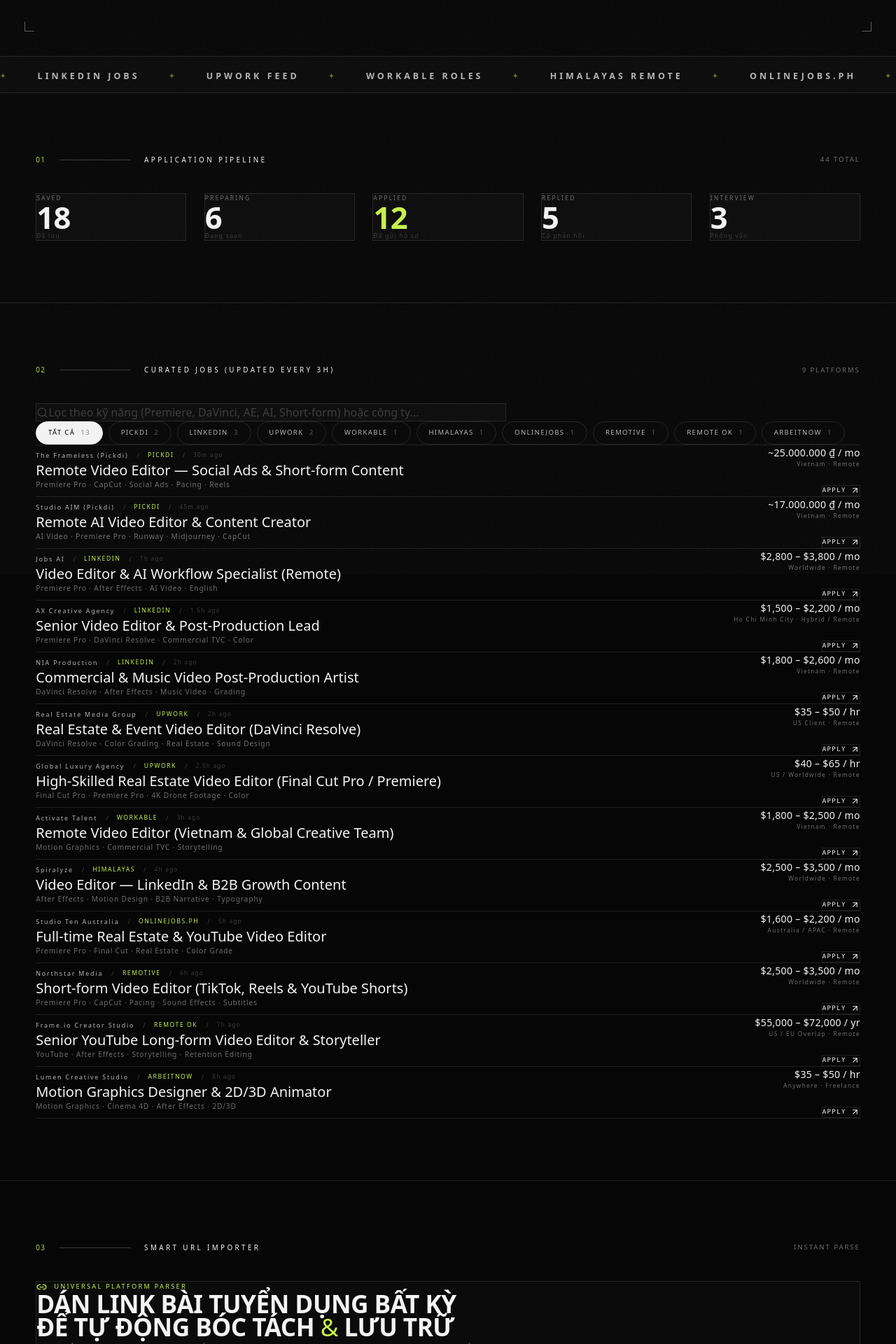
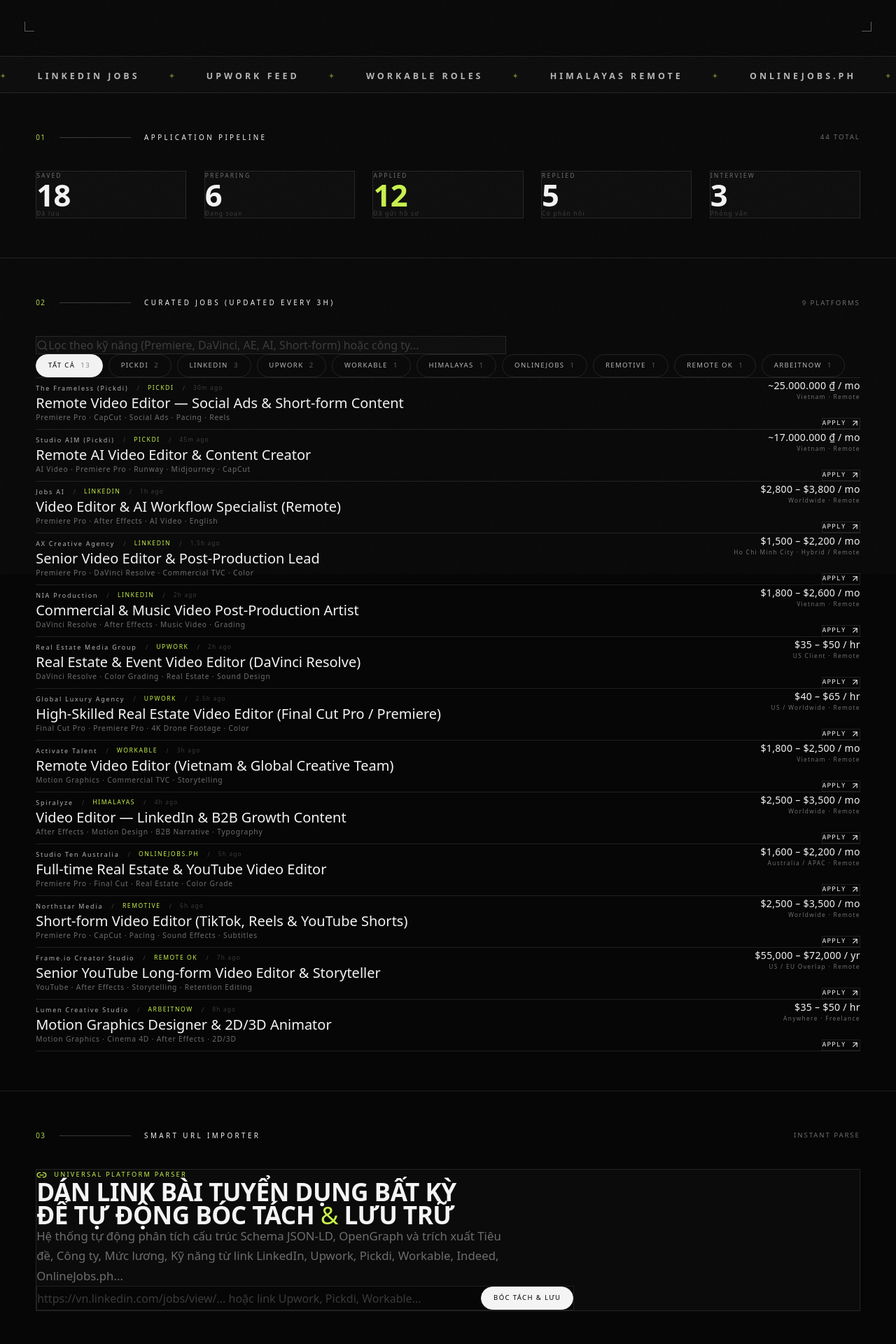
Before and after one commit to cngphm07/remote-jobs, a Next.js app: page / in a window 1280 px wide. Shown: the part 720-2640 px from the top of the page at 70% size. Built offline with nearby package versions, Linux system fonts and the light colour scheme; no server answers.

Commit message:
style: tighten section and panel padding

```diff
--- a/src/app/page.tsx
+++ b/src/app/page.tsx
@@ -119,7 +119,7 @@
       </div>
 
       {/* section 01: pipeline */}
-      <section id="pipeline" style={{ padding: "clamp(5rem, 11vh, 8.5rem) var(--pad)" }}>
+      <section id="pipeline" style={{ padding: "clamp(3.5rem, 7vh, 5.5rem) var(--pad)" }}>
         <div className="sec-head">
           <span className="sec-num mono">01</span>
           <span className="sec-rule" />
@@ -152,7 +152,7 @@
       </section>
 
       {/* section 02: curated jobs (Interactive Component) */}
-      <section id="jobs" style={{ padding: "clamp(5rem, 11vh, 8.5rem) var(--pad)", borderTop: "1px solid var(--line)" }}>
+      <section id="jobs" style={{ padding: "clamp(3.5rem, 7vh, 5.5rem) var(--pad)", borderTop: "1px solid var(--line)" }}>
         <div className="sec-head">
           <span className="sec-num mono">02</span>
           <span className="sec-rule" />
@@ -166,7 +166,7 @@
       </section>
 
       {/* section 03: quick URL import (Interactive Component) */}
-      <section id="import" style={{ padding: "clamp(5rem, 11vh, 8.5rem) var(--pad)", borderTop: "1px solid var(--line)" }}>
+      <section id="import" style={{ padding: "clamp(3.5rem, 7vh, 5.5rem) var(--pad)", borderTop: "1px solid var(--line)" }}>
         <div className="sec-head">
           <span className="sec-num mono">03</span>
           <span className="sec-rule" />
@@ -180,7 +180,7 @@
       </section>
 
       {/* section 04: email assistant */}
-      <section id="assistant" style={{ padding: "clamp(5rem, 11vh, 8.5rem) var(--pad)", borderTop: "1px solid var(--line)" }}>
+      <section id="assistant" style={{ padding: "clamp(3.5rem, 7vh, 5.5rem) var(--pad)", borderTop: "1px solid var(--line)" }}>
         <div className="sec-head">
           <span className="sec-num mono">04</span>
           <span className="sec-rule" />
@@ -188,7 +188,7 @@
           <span className="sec-count mono">GMAIL CONNECTED</span>
         </div>
 
-        <div className="mt-8 border border-[var(--line)] bg-[var(--surface)] p-8 md:p-12 lg:p-14 transition-colors hover:border-[var(--line2)]">
+        <div className="mt-7 border border-[var(--line)] bg-[var(--surface)] p-7 md:p-9 lg:p-10 transition-colors hover:border-[var(--line2)]">
           <div className="grid gap-10 lg:grid-cols-[1.5fr_1fr] lg:items-center">
             <div>
               <div className="mb-4 flex items-center gap-3">
--- a/src/components/smart-importer.tsx
+++ b/src/components/smart-importer.tsx
@@ -47,7 +47,7 @@
   };
 
   return (
-    <div className="border border-[var(--line)] bg-[var(--surface)] p-8 md:p-12 lg:p-14 transition-colors hover:border-[var(--line2)]">
+    <div className="border border-[var(--line)] bg-[var(--surface)] p-7 md:p-9 lg:p-10 transition-colors hover:border-[var(--line2)]">
       <div className="max-w-3xl">
         <div className="mb-4 flex items-center gap-2.5">
           <Link2 size={15} className="text-[var(--accent)]" />
```
